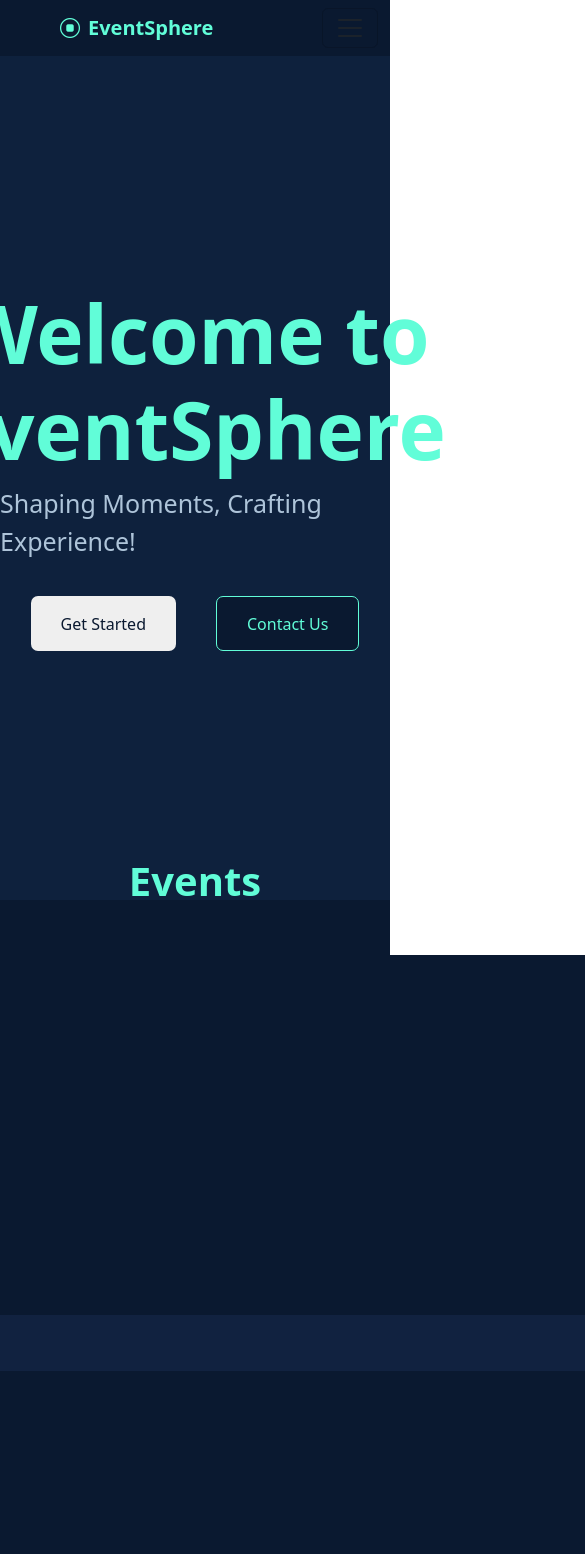
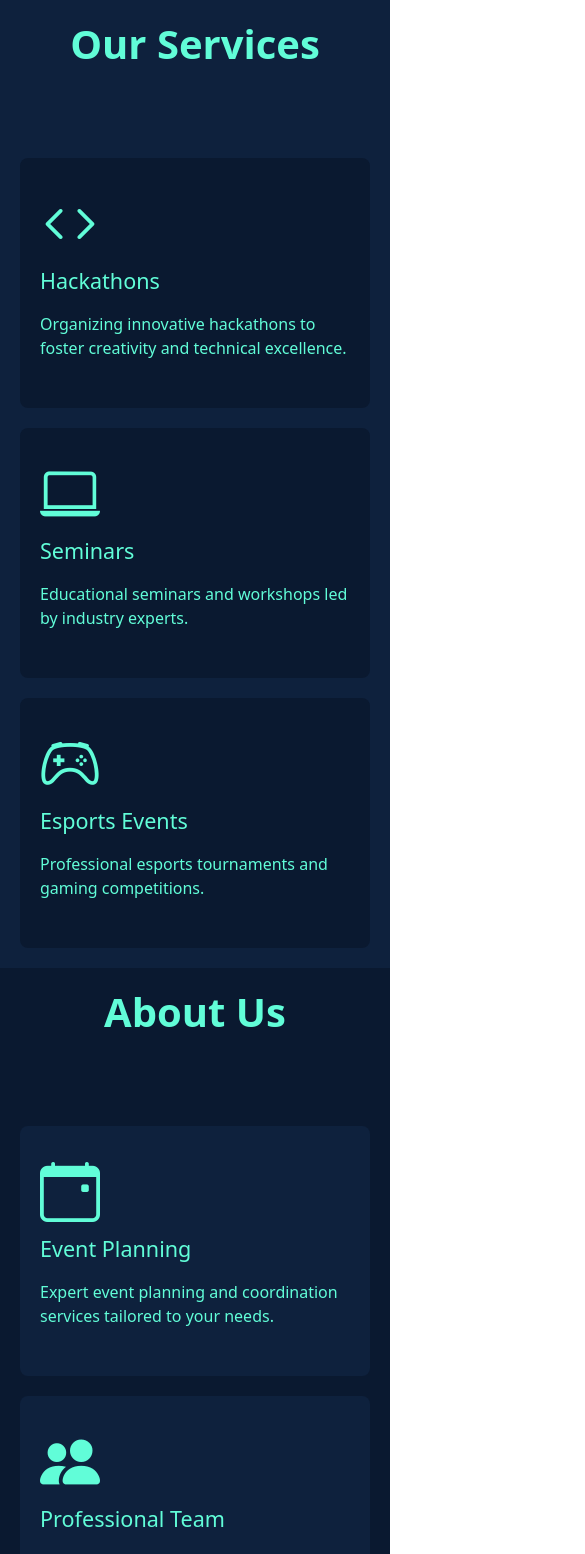
Before and after one commit to sanayuj/Eventsphere_Website_frontend, a React (Create React App) app: page / in a window 390 px wide. Shown: the top 1554 px of the page, 585 px wide, since content can reach past the window. Built offline with nearby package versions, Linux system fonts and the light colour scheme.

Commit message:
Refactor UI components and styles for consistency and improved layout

```diff
--- a/public/index.html
+++ b/public/index.html
@@ -1,22 +1,25 @@
 <!DOCTYPE html>
 <html lang="en">
+
 <head>
   <meta charset="utf-8" />
-    <meta name="viewport" content="width=device-width, initial-scale=1" />
+  <meta name="viewport" content="width=device-width, initial-scale=1.0" />
   <meta name="theme-color" content="#000000" />
-    <meta
-      name="description"
-      content="Web site created using create-react-app"
-    />
+  <meta name="description" content="Web site created using create-react-app" />
 
   <title>React App</title>
 </head>
+
 <body>
   <noscript>You need to enable JavaScript to run this app.</noscript>
   <div id="root"></div>
   <link href="https://cdn.jsdelivr.net/npm/bootstrap-icons@1.11.1/font/bootstrap-icons.css" rel="stylesheet">
 
-    <link href="https://cdn.jsdelivr.net/npm/bootstrap@5.3.6/dist/css/bootstrap.min.css" rel="stylesheet" integrity="sha384-4Q6Gf2aSP4eDXB8Miphtr37CMZZQ5oXLH2yaXMJ2w8e2ZtHTl7GptT4jmndRuHDT" crossorigin="anonymous">
-<script src="https://cdn.jsdelivr.net/npm/bootstrap@5.3.6/dist/js/bootstrap.bundle.min.js" integrity="sha384-j1CDi7MgGQ12Z7Qab0qlWQ/Qqz24Gc6BM0thvEMVjHnfYGF0rmFCozFSxQBxwHKO" crossorigin="anonymous"></script>
+  <link href="https://cdn.jsdelivr.net/npm/bootstrap@5.3.6/dist/css/bootstrap.min.css" rel="stylesheet"
+    integrity="sha384-4Q6Gf2aSP4eDXB8Miphtr37CMZZQ5oXLH2yaXMJ2w8e2ZtHTl7GptT4jmndRuHDT" crossorigin="anonymous">
+  <script src="https://cdn.jsdelivr.net/npm/bootstrap@5.3.6/dist/js/bootstrap.bundle.min.js"
+    integrity="sha384-j1CDi7MgGQ12Z7Qab0qlWQ/Qqz24Gc6BM0thvEMVjHnfYGF0rmFCozFSxQBxwHKO"
+    crossorigin="anonymous"></script>
 </body>
+
 </html>
--- a/src/Components/User/About/About.css
+++ b/src/Components/User/About/About.css
@@ -1,31 +1,48 @@
-.landingSection4{
-    background-color:#0a1930 ;
+.landingSection4 {
+    background-color: #0a1930;
     height: 100vh;
+    padding: 1.25rem;
 
 }
+.box {
+    display: flex;
+    gap: 1.25rem;
+    justify-content: center;
+    align-items: center;
+}
 
-.AboutHeading{
-    font-size: 40px;
+.AboutHeading {
+    font-size: 2.5rem;
     color: #61fdd8;
     font-weight: 700;
-    margin-bottom: 50px;
+    margin-bottom: 5.625rem;
 
 }
 
 
-.commonCardProp2{
-    height: 250px;
-    width:550px;
+.commonCardProp2 {
+    height: 15.625rem;
+    width: 100%;
     background-color: #0e213d;
-    border-radius: 8px;
-    padding: 20px;
+    border-radius: 0.5rem;
+    padding: 1.25rem;
     color: #61fdd8;
 }
 
-.icons{
-    font-size: 60px;
+.icons {
+    font-size: 3.75rem;
 }
 
-.cardContext{
-    padding-top: 10px;
+.cardContext {
+    padding-top: 0.625rem;
 }
+@media (max-width: 768px) {
+  .landingSection4 {
+    height: auto;
+  }
+  .box {
+    flex-direction: column;
+    align-items: center;
+  }
+
+}
--- a/src/Components/User/About/About.jsx
+++ b/src/Components/User/About/About.jsx
@@ -2,9 +2,9 @@ import React from 'react'
 import "./About.css"
 function About() {
   return (
-    <div className='landingSection4 d-flex flex-column justify-content-center align-items-center'  id="about">
+    <div className='landingSection4 d-flex flex-column justify-content-center align-items-center' id="about">
       <h3 className='AboutHeading'>About Us</h3>
-     <div className=' d-flex gap-3 justify-content-center align-items-center'>
+      <div className='box'>
         <div className='firstCard commonCardProp2'>
           <i class="bi bi-calendar-event icons"></i>
           <h4>Event Planning</h4>
--- a/src/Components/User/Services/Services.css
+++ b/src/Components/User/Services/Services.css
@@ -1,30 +1,48 @@
-.landingCommon{
-    background-color:#0e213d ;
+.landingCommon {
+    background-color: #0e213d;
     height: 100vh;
+    padding: 1.25rem;
+}
+
+.box {
+    display: flex;
+    gap: 1.25rem;
+    justify-content: center;
+    align-items: center;
+}
+
+.ServiceHeading {
+    font-size: 2.5rem;
+    color: #61fdd8;
+    font-weight: 700;
+    margin-bottom: 5.625rem;
 
 }
 
-.ServiceHeading{
-    font-size: 40px;
-    color: #61fdd8;
-    font-weight: 700;
-    margin-bottom: 90px;
-
-}
-
-.commonCardProp{
-    height: 250px;
-    width:550px;
+.commonCardProp {
+    height: 15.625rem;
+    width: 100%;
     background-color: #0a1930;
-    border-radius: 8px;
-    padding: 20px;
+    border-radius: 0.5rem;
+    padding: 1.25rem;
     color: #61fdd8;
 }
 
-.icons{
-    font-size: 60px;
+.icons {
+    font-size: 3.75rem;
 }
 
-.cardContext{
-    padding-top: 10px;
+.cardContext {
+    padding-top: 0.625rem;
 }
+
+@media (max-width: 768px) {
+  .landingCommon {
+    height: auto;
+  }
+  .box {
+    flex-direction: column;
+    align-items: center;
+  }
+
+}
--- a/src/Components/User/Services/Services.jsx
+++ b/src/Components/User/Services/Services.jsx
@@ -4,9 +4,9 @@ import 'bootstrap-icons/font/bootstrap-icons.css';
 
 function Services() {
   return (
-    <div class="landingCommon  d-flex flex-column justify-content-center align-items-center"id="service">
+    <div class="landingCommon  d-flex flex-column justify-content-center align-items-center" id="service">
       <h2 className='ServiceHeading'>Our Services</h2>
-    <div className=' d-flex gap-3 justify-content-center align-items-center'>
+      <div className='box'>
         <div className='firstCard commonCardProp'>
           <i class="bi bi-code icons"></i>
           <h4>Hackathons</h4>
--- a/src/Pages/userPages/LandingPage.jsx
+++ b/src/Pages/userPages/LandingPage.jsx
@@ -12,15 +12,15 @@ function LandingPage() {
   return (
     <div>
 
-    <Navbar />
+    {/* <Navbar />
     <LandingSection/>
-    <Events/>
+    <Events/> */}
     <Services/>
 
     <About />
-    <Hire/>
+    {/* <Hire/>
     <Contact/>
-    <Footer/>
+    <Footer/> */}
 
     </div>
   )
```
Also changed, not shown: src/App.js (+7 -6 lines). Lines whose indentation alone changed are shown as unchanged.
